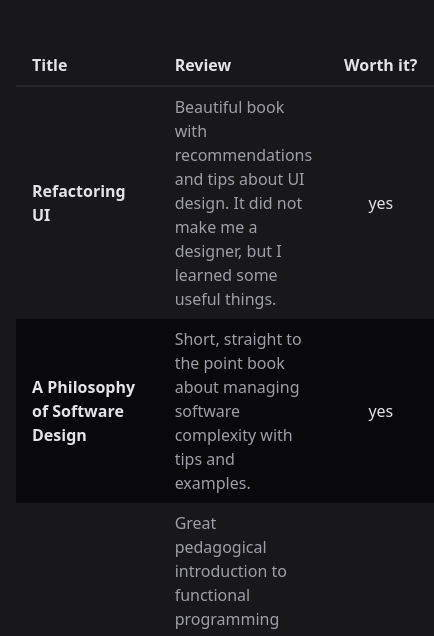
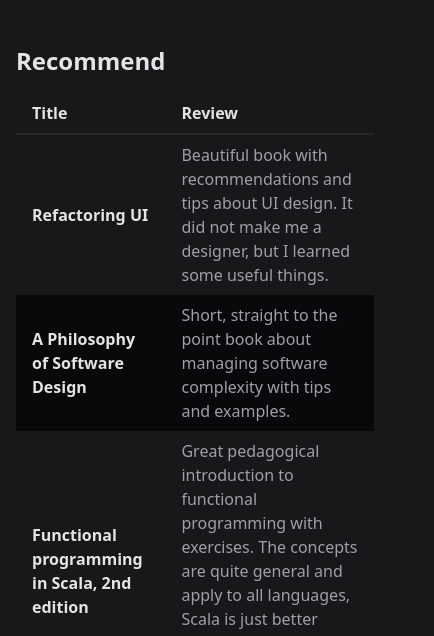
Before and after one commit to drybalka/personal-website, an Astro site: page /bookshelf in a window 390 px wide. Shown: the part 143-779 px from the top of the page, 434 px wide, since content can reach past the window. Built offline with nearby package versions, Linux system fonts and the light colour scheme; Astro itself is replaced by a stand-in of ours; some packages are replaced by stand-ins of ours.

Commit message:
Fix bookshelf for small screens

```diff
--- /dev/null
+++ b/src/components/BookTable.astro
@@ -0,0 +1,45 @@
+---
+interface BookTableEntry {
+  data: {
+    title: string;
+    href: string;
+    review: string;
+  };
+}
+
+interface Props {
+  title: string;
+  books: BookTableEntry[];
+}
+
+const { title, books } = Astro.props;
+---
+
+<div class="overflow-x-auto">
+  <h2 class="mb-4 text-2xl font-semibold">{title}</h2>
+  <table class="w-full min-w-[320px] table-auto">
+    <thead class="border-b-2 border-zinc-800">
+      <tr>
+        <th class="px-4 py-2 text-left">Title</th>
+        <th class="px-4 py-2 text-left">Review</th>
+      </tr>
+    </thead>
+    <tbody>
+      {
+        books.map((book) => (
+          <tr class="even:bg-zinc-950">
+            <td class="px-4 py-2">
+              <a
+                href={book.data.href}
+                class="inline-block font-bold underline-offset-3 hover:underline"
+              >
+                {book.data.title}
+              </a>
+            </td>
+            <td class="px-4 py-2 text-zinc-400">{book.data.review}</td>
+          </tr>
+        ))
+      }
+    </tbody>
+  </table>
+</div>
--- a/src/pages/bookshelf.astro
+++ b/src/pages/bookshelf.astro
@@ -1,44 +1,25 @@
 ---
 import Layout from "../layouts/Layout.astro";
+import BookTable from "../components/BookTable.astro";
 
 import { getCollection } from "astro:content";
 const books = await getCollection("books");
 ---
 
 <Layout title="Bookshelf" description="Technical books that I have read">
-  <table class="w-full table-auto">
-    <thead class="border-b-2 border-zinc-800">
-      <tr>
-        <th class="px-4 py-2 text-left">Title</th>
-        <th class="px-4 py-2 text-left">Review</th>
-        <th class="px-4 py-2">Worth&nbsp;it?</th>
-      </tr>
-    </thead>
+  <div class="flex flex-col gap-8">
+    <section>
+      <BookTable
+        title="Recommend"
+        books={books.filter((book) => book.data.isRecommended)}
+      />
+    </section>
 
-    <tbody>
-      {
-        books
-          .sort(
-            (a, b) =>
-              (b.data.isRecommended ? 1 : 0) - (a.data.isRecommended ? 1 : 0),
-          )
-          .map((book) => (
-            <tr class="even:bg-zinc-950">
-              <td class="px-4 py-2">
-                <a
-                  href={book.data.href}
-                  class="inline-block font-bold underline-offset-3 hover:underline"
-                >
-                  {book.data.title}
-                </a>
-              </td>
-              <td class="px-4 py-2 text-zinc-400">{book.data.review}</td>
-              <td class="px-4 py-2 text-center">
-                {book.data.isRecommended ? "yes" : "-"}
-              </td>
-            </tr>
-          ))
-      }
-    </tbody>
-  </table>
+    <section>
+      <BookTable
+        title="Not worth it"
+        books={books.filter((book) => !book.data.isRecommended)}
+      />
+    </section>
+  </div>
 </Layout>
```
